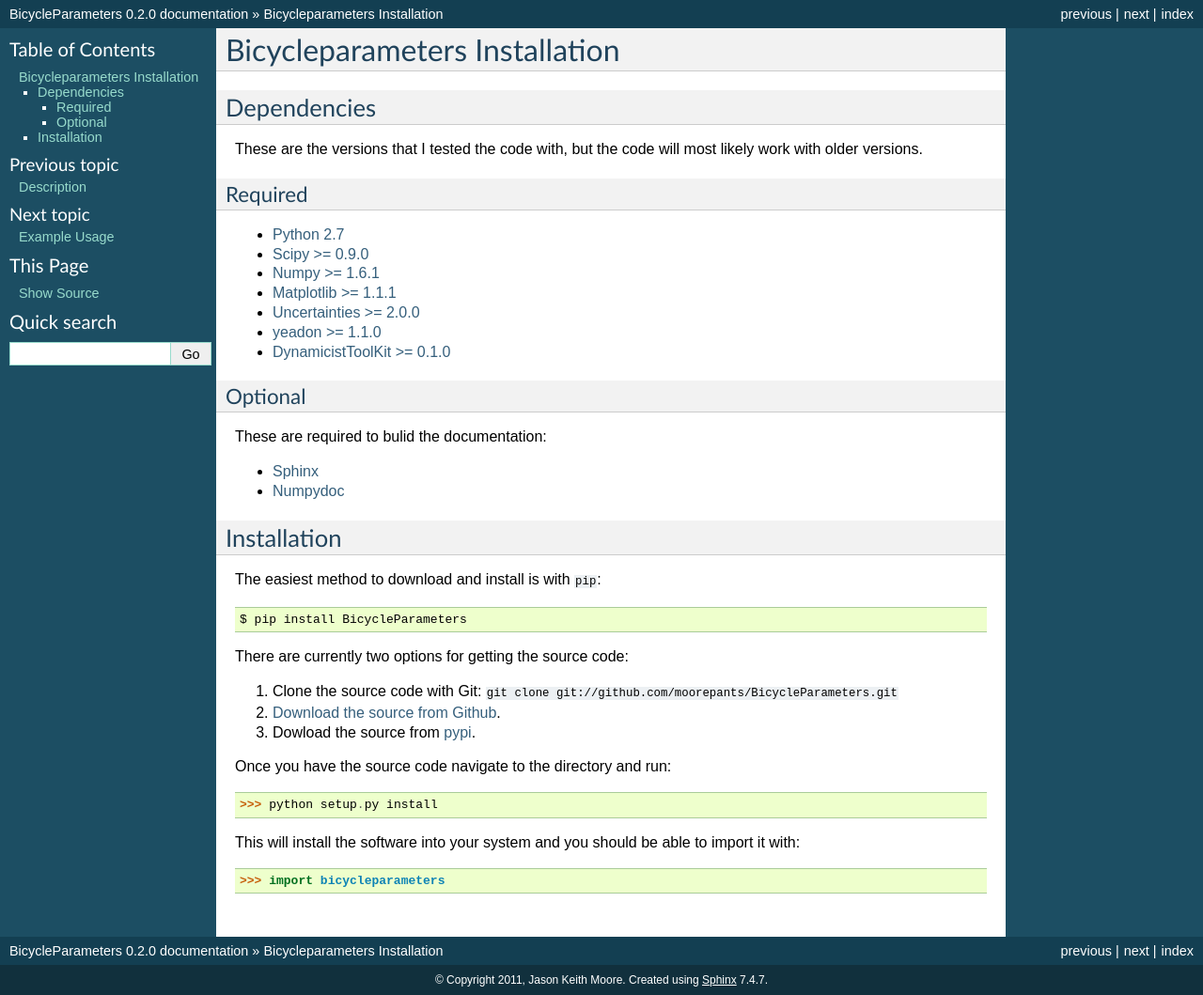
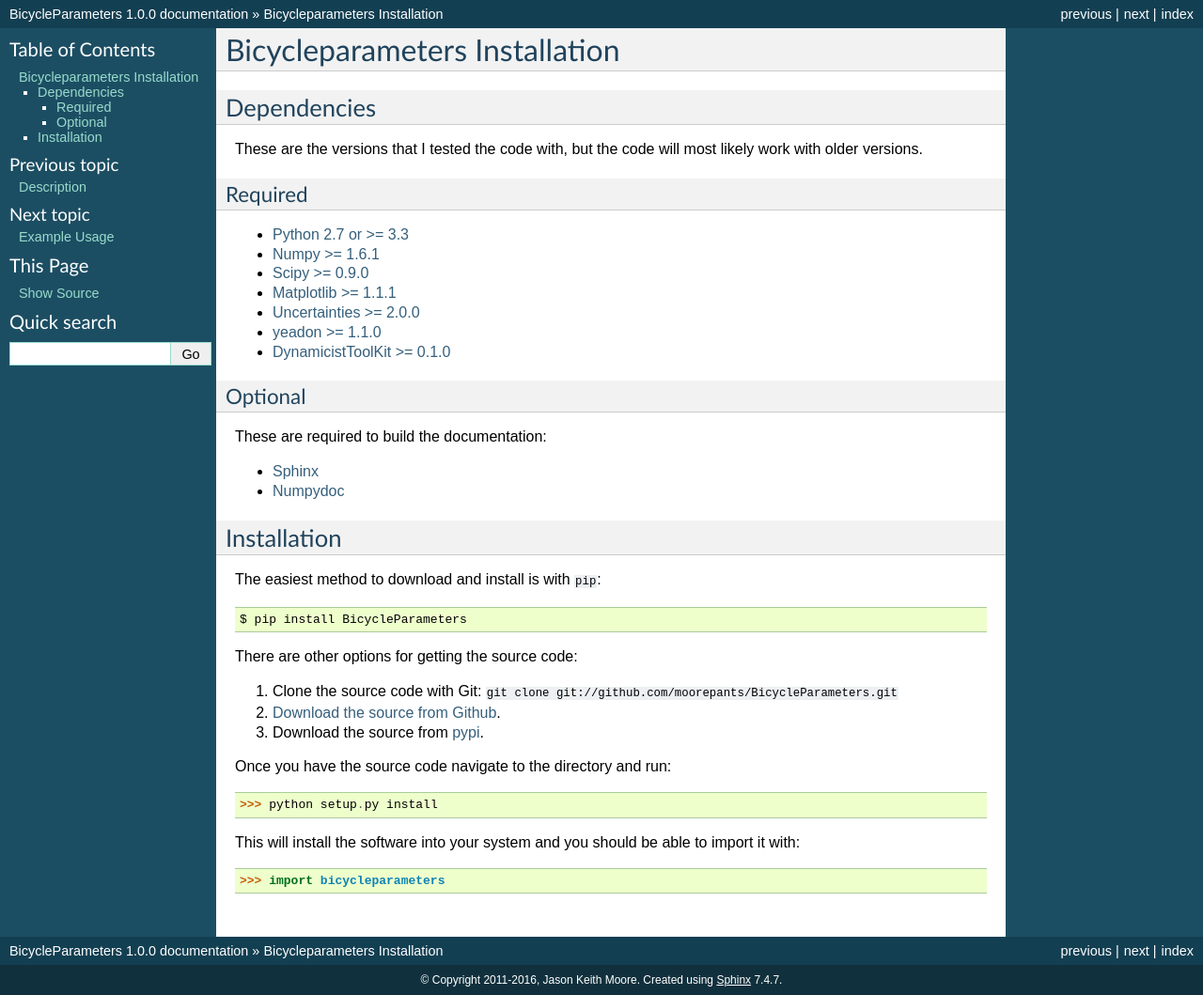
Before and after one commit to moorepants/BicycleParameters, a Sphinx documentation site: the page built from docs/installation.rst, in a window 1280 px wide. Shown: the whole page at 94% size. Built offline with Sphinx 7.4.7, drawn with Linux system fonts in a browser that asks for light colours.

Commit message:
Version 1.0.0.

```diff
--- a/README.rst
+++ b/README.rst
@@ -13,9 +13,9 @@
 
 Required
 --------
-- `Python 2.7 (or >= 3.3) <http://www.python.org/>`_
+- `Python 2.7 or >= 3.3 <http://www.python.org/>`_
+- `Numpy >= 1.6.1 <http://numpy.scipy.org/>`_
 - `Scipy >= 0.9.0 <http://www.scipy.org/>`_
-- `Numpy >= 1.6.1 <http://numpy.scipy.org/>`_
 - `Matplotlib >= 1.1.1 <http://matplotlib.sourceforge.net/>`_
 - `Uncertainties >= 2.0.0 <http://pypi.python.org/pypi/uncertainties/>`_
 - `yeadon >= 1.1.0 <http://pypi.python.org/pypi/yeadon/>`_
@@ -94,7 +94,7 @@
 Release Notes
 =============
 
-dev
+1.0.0
 -----
 
 - Support Python 3
--- a/bicycleparameters/version.py
+++ b/bicycleparameters/version.py
@@ -1,2 +1,2 @@
-__version_info__ = (0, 2, 0)
+__version_info__ = (1, 0, 0)
 __version__ = '.'.join(map(str, __version_info__))
--- a/docs/conf.py
+++ b/docs/conf.py
@@ -44,7 +44,7 @@
 
 # General information about the project.
 project = u'BicycleParameters'
-copyright = u'2011, Jason Keith Moore'
+copyright = u'2011-2016, Jason Keith Moore'
 
 # The version info for the project you're documenting, acts as replacement for
 # |version| and |release|, also used in various other places throughout the
--- a/docs/installation.rst
+++ b/docs/installation.rst
@@ -9,18 +9,19 @@
 
 Required
 --------
-- `Python 2.7 <http://www.python.org/>`_
+- `Python 2.7 or >= 3.3 <http://www.python.org/>`_
+- `Numpy >= 1.6.1 <http://numpy.scipy.org/>`_
 - `Scipy >= 0.9.0 <http://www.scipy.org/>`_
-- `Numpy >= 1.6.1 <http://numpy.scipy.org/>`_
 - `Matplotlib >= 1.1.1 <http://matplotlib.sourceforge.net/>`_
 - `Uncertainties >= 2.0.0 <http://pypi.python.org/pypi/uncertainties/>`_
 - `yeadon >= 1.1.0 <http://pypi.python.org/pypi/yeadon/>`_
 - `DynamicistToolKit >= 0.1.0
-  <http://pypi.python.org/pypi/DynamicistToolKit/>`_
+  <http://pypi.python.org/pypi/DynamicistToolKit>`_
 
 Optional
 --------
-These are required to bulid the documentation:
+
+These are required to build the documentation:
 
 - `Sphinx <http://sphinx.pocoo.org/>`_
 - `Numpydoc <http://pypi.python.org/pypi/numpydoc>`_
@@ -32,12 +33,12 @@
 
   $ pip install BicycleParameters
 
-There are currently two options for getting the source code:
+There are other options for getting the source code:
 
 1. Clone the source code with Git: ``git clone
    git://github.com/moorepants/BicycleParameters.git``
 2. `Download the source from Github`__.
-3. Dowload the source from pypi__.
+3. Download the source from pypi__.
 
 .. __: https://github.com/moorepants/BicycleParameters
 .. __: http://pypi.python.org/pypi/BicycleParameters
--- a/setup.py
+++ b/setup.py
@@ -16,7 +16,7 @@
     long_description=open('README.rst').read(),
     install_requires=['numpy>=1.6.1',
                       'scipy>=0.9.0',
-                      'matplotlib>=1.1.1rc',
+                      'matplotlib>=1.1.1',
                       'uncertainties>=2.0.0',
                       'yeadon>=1.1.0',
                       'DynamicistToolKit>=0.1.0'],
@@ -25,11 +25,10 @@
     test_suite='nose.collector',
     classifiers=['Programming Language :: Python',
                  'Programming Language :: Python :: 2.7',
-                 'Programming Language :: Python :: 3.3',
                  'Programming Language :: Python :: 3.4',
                  'Programming Language :: Python :: 3.5',
                  'Operating System :: OS Independent',
-                 'Development Status :: 4 - Beta',
+                 'Development Status :: 5 - Production/Stable',
                  'Intended Audience :: Science/Research',
                  'License :: OSI Approved :: BSD License',
                  'Natural Language :: English',
```
Also changed, not shown: LICENSE.txt.
